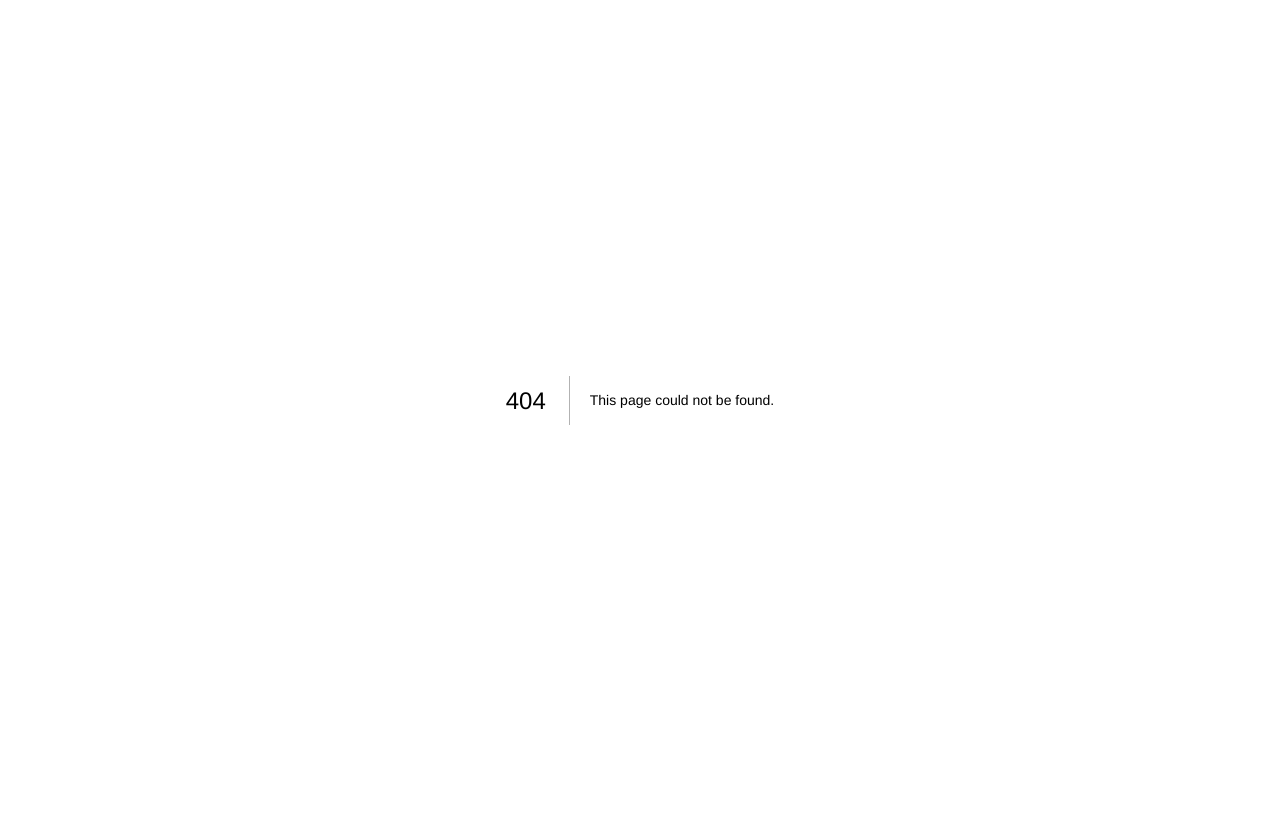
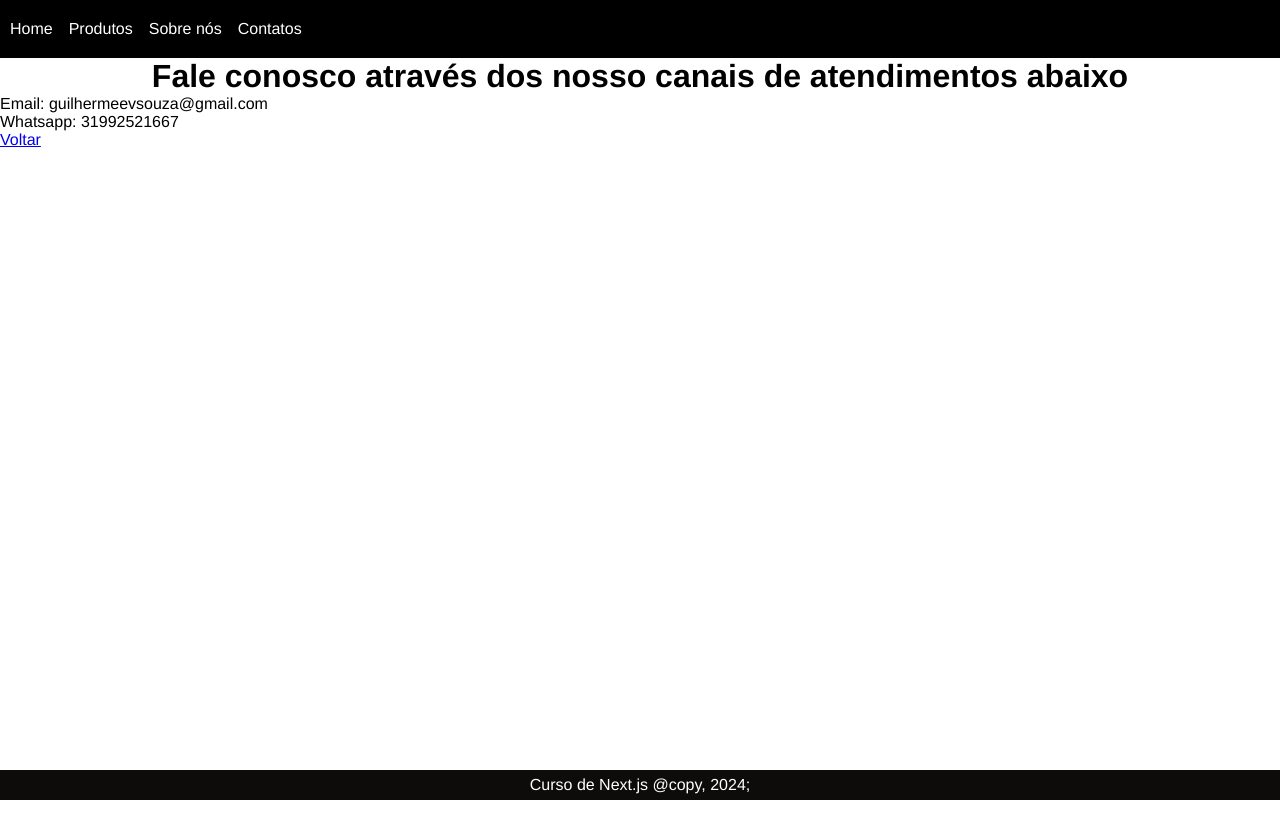
Before and after one commit to guilhermeevs/AulaNext, a Next.js app: page /contacts in a window 1280 px wide. Before the commit this address had no page. Shown: the top 838 px of the page. Before the commit the page ends 800 px from the top, so only its background shows below. Built offline with nearby package versions, Linux system fonts and the light colour scheme.

Commit message:
Adicionadas estilisações CSS nas páginas e Meta Tags descrevendo os conteúdos das páginas.  Adicionada também uma página de Contatos.

```diff
--- a/components/Layout.js
+++ b/components/Layout.js
@@ -1,6 +1,7 @@
 import Navbar from './Navbar.js';
 import Footer from './Footer.js';
 import styles from '../styles/Layout.module.css'
+
 
 const Layout = ({ children }) => {
   return (
--- a/components/Navbar.js
+++ b/components/Navbar.js
@@ -13,6 +13,9 @@ export default function Navbar() {
       <li>
         <Link href="/about">Sobre nós</Link>
       </li>
+      <li>
+        <Link href="/contacts">Contatos</Link>
+      </li>
     </ul>
   );
 }
--- a/pages/about.js
+++ b/pages/about.js
@@ -1,11 +1,12 @@
 import Link from "next/link";
 import Layout from "@/components/Layout";
+import styles from "../styles/Layout.module.css";
 
 export default function About() {
   return (
     <Layout>
       <div>
-        <h1>Sobre nós</h1>
+        <h1 className={styles.title}>Sobre nós</h1>
         <p>
           Somos uma empresa nova focada na venda de roupas e acessórios BBB
           (bons, bonitos e baratos)
--- /dev/null
+++ b/pages/contacts.js
@@ -0,0 +1,23 @@
+import Link from "next/link";
+import Layout from "@/components/Layout";
+import Head from "next/head";
+import styles from "../styles/Layout.module.css";
+
+export default function Contacts() {
+  return (
+    <Layout>
+      <Head>
+        <title>Página de Contatos</title>
+      </Head>
+      <h1 className={styles.title}>
+        Fale conosco através dos nosso canais de atendimentos abaixo
+      </h1>
+
+      <ul>
+        <li>Email: guilhermeevsouza@gmail.com</li>
+        <li>Whatsapp: 31992521667</li>
+      </ul>
+      <Link href="/">Voltar</Link>
+    </Layout>
+  );
+}
--- a/styles/Footer.module.css
+++ b/styles/Footer.module.css
@@ -1,8 +1,12 @@
 .footer {
+    position: fixed;
+    bottom: 0;
+    left: 0;
+    width: 100%;
     display: flex;
     background-color: rgb(14, 11, 11);
     color: white;
     justify-content: center;
     align-items: center;
-    height: 300px;
+    height: 30px;
 }
--- a/styles/Layout.module.css
+++ b/styles/Layout.module.css
@@ -1,3 +1,7 @@
 .pagelayout {
     min-height: 1200px;
 }
+
+.title {
+    text-align: center;
+}
```
Also changed, not shown: pages/index.js (+11 -3 lines), pages/products/shirts/index.js (+10 -3 lines).
